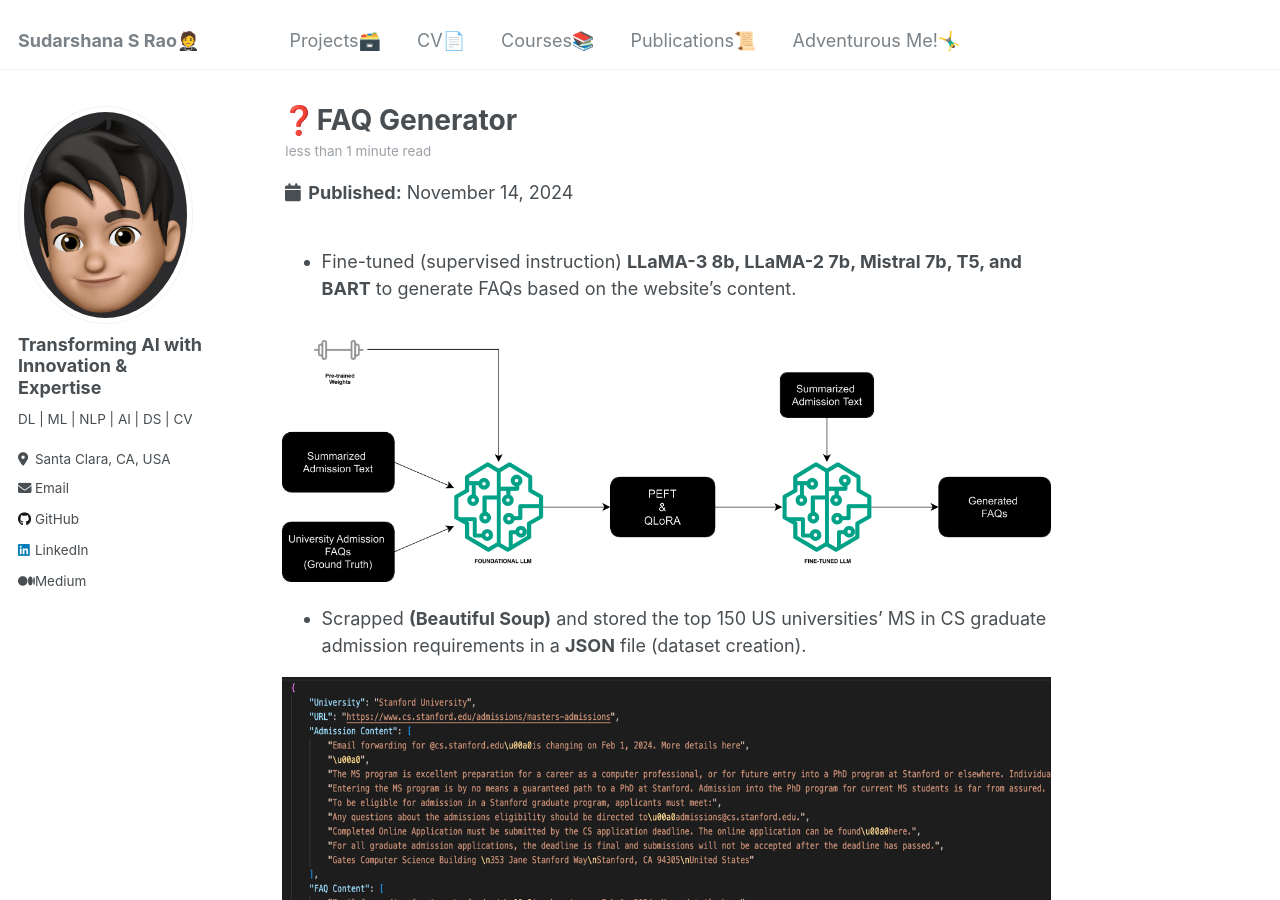
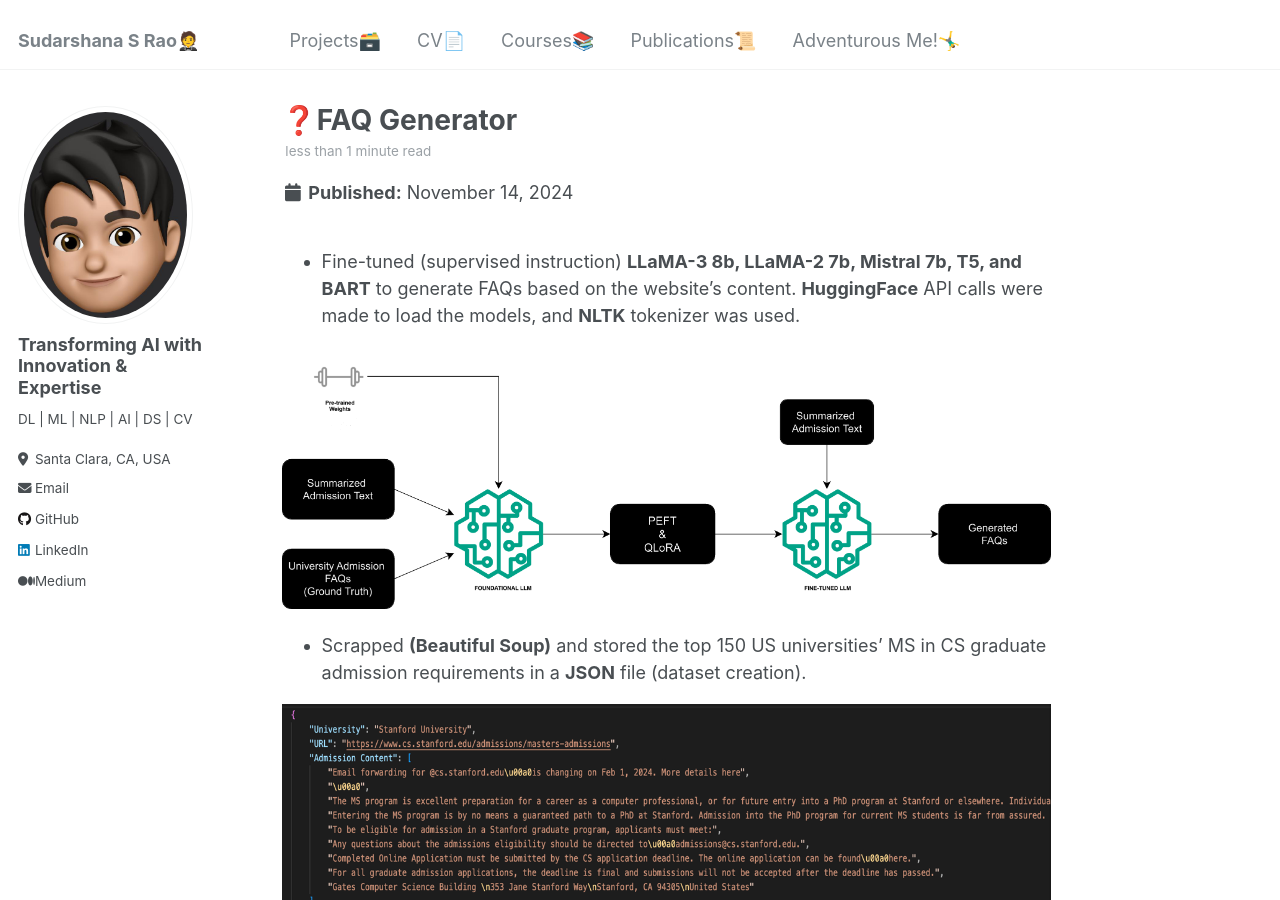
Before and after one commit to SudarshanaSRao/SudarshanaSRao.github.io, a Jekyll site: the page built from _portfolio/portfolio-3.md, in a window 1280 px wide and 900 px high. Built offline with Jekyll 4.4.1, drawn with Linux system fonts in a browser that asks for light colours.

Commit message:
Update portfolio-3.md

```diff
--- a/_portfolio/portfolio-3.md
+++ b/_portfolio/portfolio-3.md
@@ -9,7 +9,7 @@ tags:
   - GenAI
 ---
 
-* Fine-tuned (supervised instruction) **LLaMA-3 8b, LLaMA-2 7b, Mistral 7b, T5, and BART** to generate FAQs based on the website’s content.
+* Fine-tuned (supervised instruction) **LLaMA-3 8b, LLaMA-2 7b, Mistral 7b, T5, and BART** to generate FAQs based on the website’s content. **HuggingFace** API calls were made to load the models, and **NLTK** tokenizer was used.
 
 <img src="/images/LLMwei.png" style="cursor: crosshair;">
 
```
